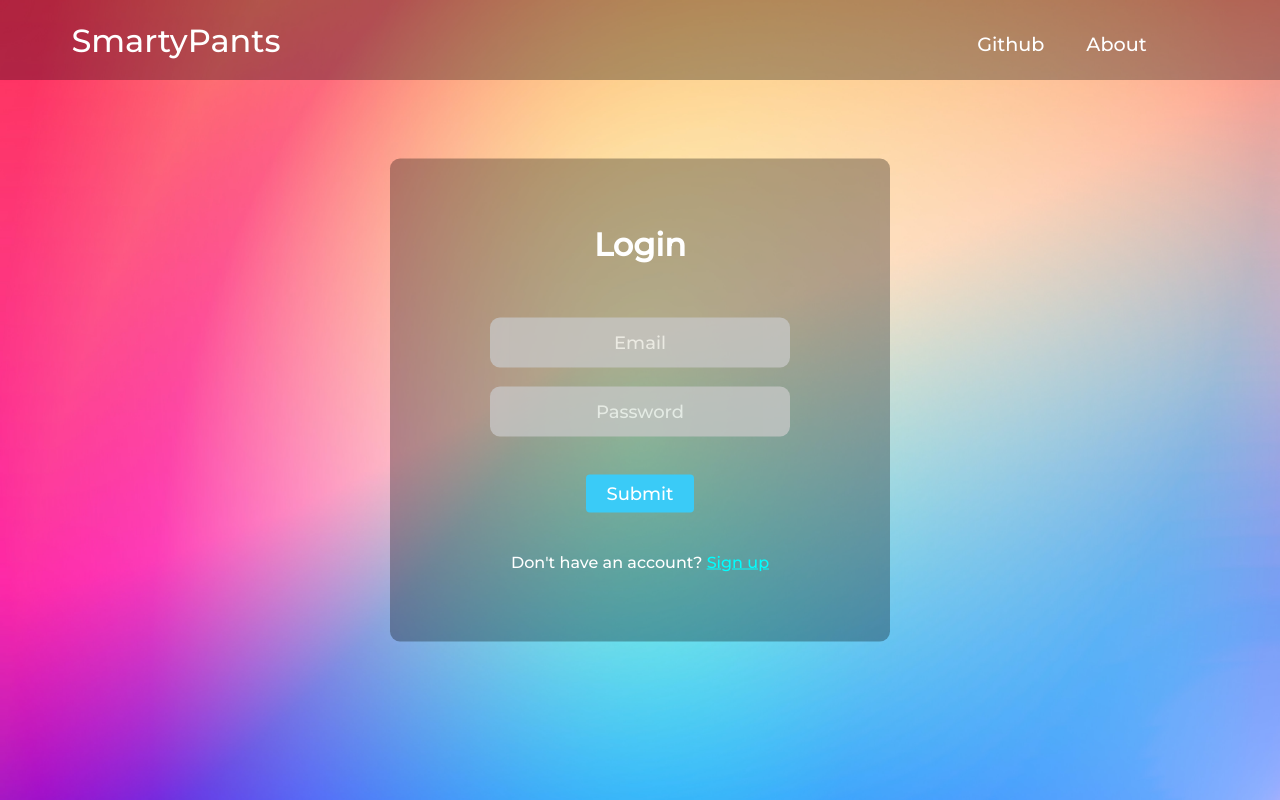
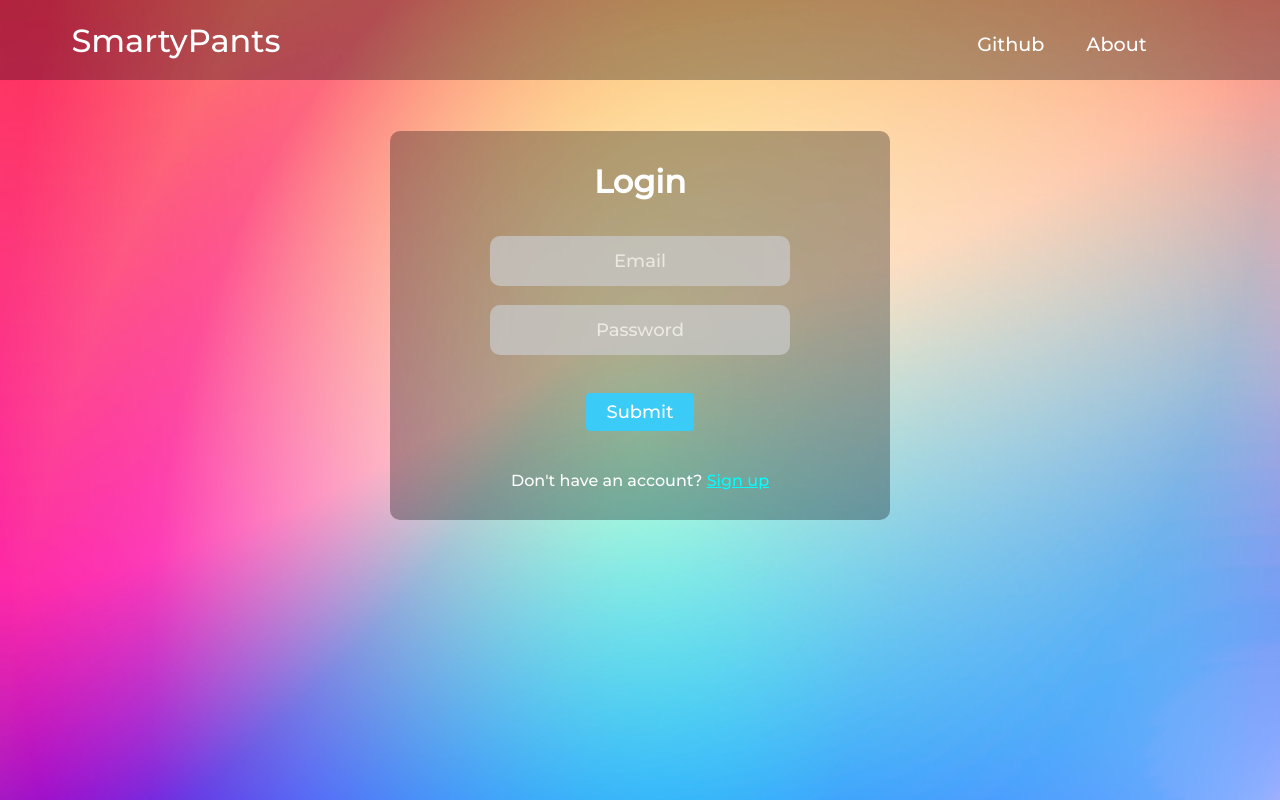
Before and after one commit to EstherHan1104/CEN3031-Group87, a React (Create React App) app in the folder client/: page /login in a window 1280 px wide. Built offline with nearby package versions, Linux system fonts and the light colour scheme.

Commit message:
updated CSS

```diff
--- a/client/src/components/subcomponents/LoginForm.js
+++ b/client/src/components/subcomponents/LoginForm.js
@@ -64,7 +64,7 @@ export default class LoginForm extends Component {
     return (
       <div>
         <div className="form">
-            <h1 className="logintitle">Login</h1><br/>
+            <h1 className="logintitle">Login</h1>
             {<this.ErrorMessage/>}
             <form onSubmit={this.onSubmit}>
                 <input type="text" name="email" placeholder="Email" className="inputbox1"
--- a/client/src/components/subcomponents/RegisterForm.js
+++ b/client/src/components/subcomponents/RegisterForm.js
@@ -88,8 +88,9 @@ export default class RegisterForm extends Component {
 
     render() {
         return (
+            <div>
                 <div className="form">
-            <h1 className="logintitle">Register</h1><br/>
+                    <h1 className="logintitle">Register</h1>
                     {<this.ErrorMessage/>}
                     <form onSubmit={this.onSubmit}>
                         <div>
@@ -114,6 +115,7 @@ export default class RegisterForm extends Component {
                         <Button type="submit" name="submit">Submit</Button>
                     </form>
                 </div>
+            </div>
         )
     }
 }
--- a/client/src/css/About.css
+++ b/client/src/css/About.css
@@ -4,10 +4,11 @@
     margin-left: auto;
     margin-right: auto;
     width: 770px;
-    height: 700px;
+    height: 75vh;
     margin-top: 35px;
     border-radius: 10px;
     text-align: left;
+    overflow-y: scroll;
 }
 
 .about {
--- a/client/src/css/Login.css
+++ b/client/src/css/Login.css
@@ -17,12 +17,9 @@ div.form {
     width: 500px;
     margin-left: auto;
     margin-right: auto;
-    position: absolute;
-    top: 50%;
-    left: 50%;
-    transform: translate(-50%, -50%);
-    padding-top: 40px;
-    padding-bottom: 70px;
+    margin-top: 4%;
+    padding-top: 5px;
+    padding-bottom: 30px;
     border-radius: 10px;
 }
 
```
Lines whose indentation alone changed are shown as unchanged.
